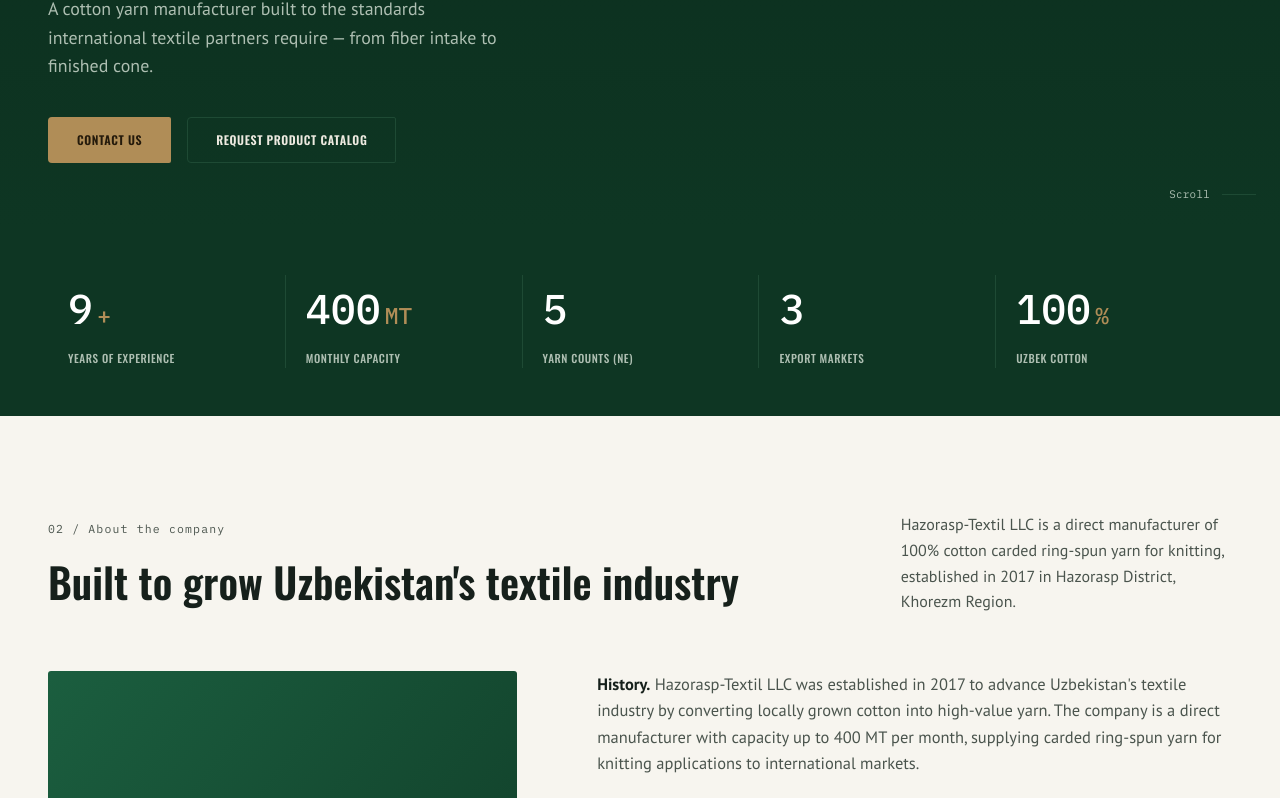
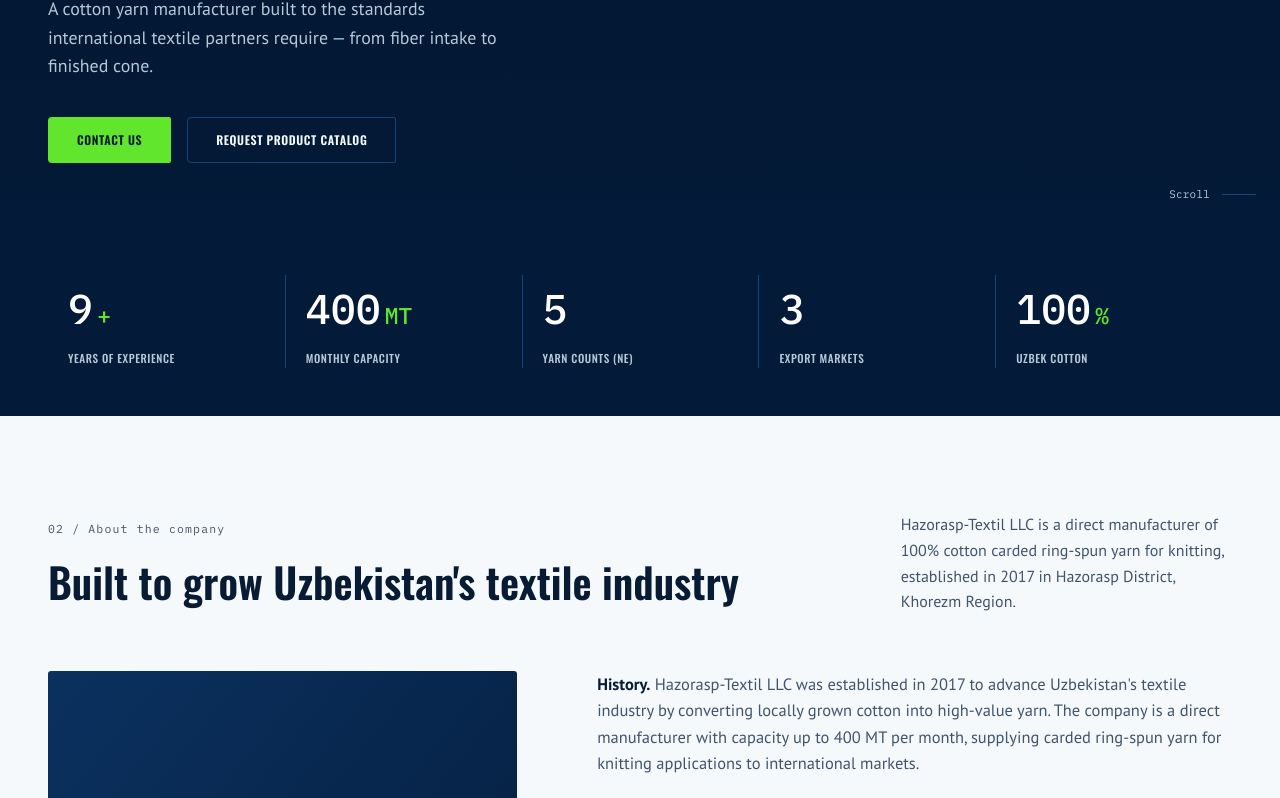
Before and after one commit to zokirbek85/ht_website, a Next.js app: page /en in a window 1280 px wide. Shown: the part 643-1441 px from the top of the page. Built offline with nearby package versions, Linux system fonts and the light colour scheme.

Commit message:
feat: align site palette with brand logo

```diff
--- a/src/app/globals.css
+++ b/src/app/globals.css
@@ -3,18 +3,18 @@
 @tailwind utilities;
 
 :root {
-  --forest: #1b5e3f;
-  --forest-deep: #0e3623;
-  --forest-mid: #2c7350;
-  --steel: #6e7680;
-  --steel-light: #c7cdd1;
-  --steel-pale: #e7e9e7;
-  --cotton: #f7f5ef;
-  --cotton-warm: #f1eee4;
-  --ink: #16201b;
-  --ink-soft: #4a544d;
-  --brass: #b08d57;
-  --brass-light: #d9be8f;
+  --forest: #0b315f;
+  --forest-deep: #031a38;
+  --forest-mid: #075f9f;
+  --steel: #627487;
+  --steel-light: #c5d1dc;
+  --steel-pale: #e8eef3;
+  --cotton: #f5f9fc;
+  --cotton-warm: #e8eef3;
+  --ink: #071b35;
+  --ink-soft: #40546b;
+  --brass: #62e52d;
+  --brass-light: #91f261;
   --white: #ffffff;
 
   --bg: var(--cotton);
@@ -22,58 +22,58 @@
   --bg-sunken: var(--cotton-warm);
   --text: var(--ink);
   --text-soft: var(--ink-soft);
-  --border: #dedacb;
-  --border-strong: #c7c2ac;
+  --border: #d3dde6;
+  --border-strong: #aec0d0;
   --accent: var(--forest);
   --accent-ink: var(--white);
   --accent-2: var(--brass);
   --surface-dark: var(--forest-deep);
-  --surface-dark-text: #edeae0;
-  --surface-dark-text-soft: #aebfb2;
-  --surface-dark-border: #1e4a34;
+  --surface-dark-text: #f5f9fc;
+  --surface-dark-text-soft: #b7c9d9;
+  --surface-dark-border: #164579;
 
   --display: var(--font-oswald), "Arial Narrow", sans-serif;
   --body: var(--font-pt-sans), "Segoe UI", Tahoma, sans-serif;
   --mono: var(--font-plex-mono), "SFMono-Regular", Consolas, monospace;
 
   --ease: cubic-bezier(0.22, 0.61, 0.36, 1);
-  --shadow-card: 0 1px 2px rgba(14, 54, 35, 0.06), 0 8px 24px -12px rgba(14, 54, 35, 0.18);
-  --shadow-raised: 0 4px 10px rgba(14, 54, 35, 0.08), 0 24px 48px -20px rgba(14, 54, 35, 0.28);
+  --shadow-card: 0 1px 2px rgba(3, 26, 56, 0.06), 0 8px 24px -12px rgba(3, 26, 56, 0.18);
+  --shadow-raised: 0 4px 10px rgba(3, 26, 56, 0.08), 0 24px 48px -20px rgba(3, 26, 56, 0.28);
 }
 
 @media (prefers-color-scheme: dark) {
   :root {
-    --bg: #0f1712;
-    --bg-raised: #161f19;
-    --bg-sunken: #0a100c;
-    --text: #edeae0;
-    --text-soft: #9faea3;
-    --border: #243128;
-    --border-strong: #324237;
-    --accent: #3e8f65;
-    --accent-ink: #08150e;
-    --accent-2: #d9be8f;
-    --surface-dark: #08120d;
-    --surface-dark-text: #edeae0;
-    --surface-dark-text-soft: #8fa096;
-    --surface-dark-border: #1a2a21;
+    --bg: #071a32;
+    --bg-raised: #0c2747;
+    --bg-sunken: #041326;
+    --text: #f5f9fc;
+    --text-soft: #b3c6d8;
+    --border: #163d66;
+    --border-strong: #265681;
+    --accent: #62e52d;
+    --accent-ink: #071b35;
+    --accent-2: #2fb7f0;
+    --surface-dark: #02152e;
+    --surface-dark-text: #f5f9fc;
+    --surface-dark-text-soft: #a9bfd3;
+    --surface-dark-border: #123a65;
   }
 }
 :root[data-theme="dark"] {
-  --bg: #0f1712;
-  --bg-raised: #161f19;
-  --bg-sunken: #0a100c;
-  --text: #edeae0;
-  --text-soft: #9faea3;
-  --border: #243128;
-  --border-strong: #324237;
-  --accent: #3e8f65;
-  --accent-ink: #08150e;
-  --accent-2: #d9be8f;
-  --surface-dark: #08120d;
-  --surface-dark-text: #edeae0;
-  --surface-dark-text-soft: #8fa096;
-  --surface-dark-border: #1a2a21;
+  --bg: #071a32;
+  --bg-raised: #0c2747;
+  --bg-sunken: #041326;
+  --text: #f5f9fc;
+  --text-soft: #b3c6d8;
+  --border: #163d66;
+  --border-strong: #265681;
+  --accent: #62e52d;
+  --accent-ink: #071b35;
+  --accent-2: #2fb7f0;
+  --surface-dark: #02152e;
+  --surface-dark-text: #f5f9fc;
+  --surface-dark-text-soft: #a9bfd3;
+  --surface-dark-border: #123a65;
 }
 
 * {
@@ -156,7 +156,7 @@
   }
   .btn-brass {
     background: var(--brass);
-    color: #241a0b;
+    color: #071b35;
   }
   .btn-brass:hover {
     background: var(--brass-light);
--- a/tailwind.config.ts
+++ b/tailwind.config.ts
@@ -7,26 +7,26 @@
     extend: {
       colors: {
         forest: {
-          DEFAULT: "#1B5E3F",
-          deep: "#0E3623",
-          mid: "#2C7350"
+          DEFAULT: "#0B315F",
+          deep: "#031A38",
+          mid: "#075F9F"
         },
         steel: {
-          DEFAULT: "#6E7680",
-          light: "#C7CDD1",
-          pale: "#E7E9E7"
+          DEFAULT: "#627487",
+          light: "#C5D1DC",
+          pale: "#E8EEF3"
         },
         brass: {
-          DEFAULT: "#B08D57",
-          light: "#D9BE8F"
+          DEFAULT: "#62E52D",
+          light: "#91F261"
         },
         cotton: {
-          DEFAULT: "#F7F5EF",
-          warm: "#F1EEE4"
+          DEFAULT: "#F5F9FC",
+          warm: "#E8EEF3"
         },
         ink: {
-          DEFAULT: "#16201B",
-          soft: "#4A544D"
+          DEFAULT: "#071B35",
+          soft: "#40546B"
         },
         border: "var(--border)",
         "border-strong": "var(--border-strong)"
@@ -44,8 +44,8 @@
         m: "3px"
       },
       boxShadow: {
-        card: "0 1px 2px rgba(14,54,35,.06), 0 8px 24px -12px rgba(14,54,35,.18)",
-        raised: "0 4px 10px rgba(14,54,35,.08), 0 24px 48px -20px rgba(14,54,35,.28)"
+        card: "0 1px 2px rgba(3,26,56,.06), 0 8px 24px -12px rgba(3,26,56,.18)",
+        raised: "0 4px 10px rgba(3,26,56,.08), 0 24px 48px -20px rgba(3,26,56,.28)"
       },
       keyframes: {
         scrollx: {
```
